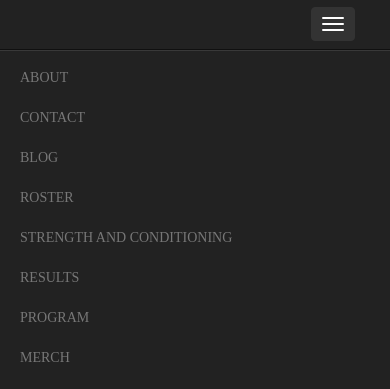
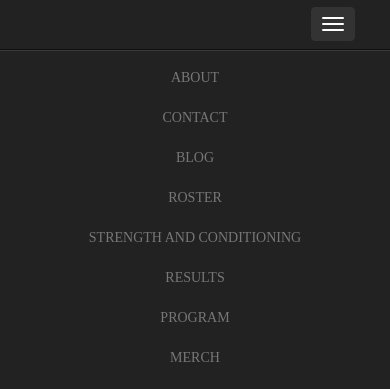
Before and after one commit to jstevensstein/UChicago-Mens-Ultimate-Website, a plain HTML site: page index.html in a window 390 px wide. Both pictures are taken after a click on the button "Toggle navigation". Shown: the part 455-844 px from the top of the page. Drawn offline with nearby package versions, Linux system fonts and the light colour scheme.

Commit message:
navbar collapses correctly at custom breakpoint

```diff
--- a/index.css
+++ b/index.css
@@ -67,3 +67,50 @@ body {
     background-size: 40px auto;
     -webkit-transition:all 0.3s ease-in-out; -moz-transition:all 0.3s ease-in-out; -o-transition:all 0.3s ease-in-out; transition:all 0.3s ease-in-out;
 }
+
+.navbar .navbar-nav {
+  display: inline-block;
+  float: none;
+  vertical-align: top;
+}
+
+.navbar .navbar-collapse {
+  text-align: center;
+}
+
+@media (max-width: 1050px) {
+    .navbar-header {
+        float: none;
+    }
+    .navbar-left,.navbar-right {
+        float: none !important;
+    }
+    .navbar-toggle {
+        display: block;
+    }
+    .navbar-collapse {
+        border-top: 1px solid transparent;
+        box-shadow: inset 0 1px 0 rgba(255,255,255,0.1);
+    }
+    .navbar-fixed-top {
+    top: 0;
+    border-width: 0 0 1px;
+  }
+    .navbar-collapse.collapse {
+        display: none!important;
+    }
+    .navbar-nav {
+        float: none!important;
+    margin-top: 7.5px;
+  }
+  .navbar-nav>li {
+        float: none;
+    }
+    .navbar-nav>li>a {
+        padding-top: 10px;
+        padding-bottom: 10px;
+    }
+    .collapse.in{
+      display:block !important;
+  }
+}
```
